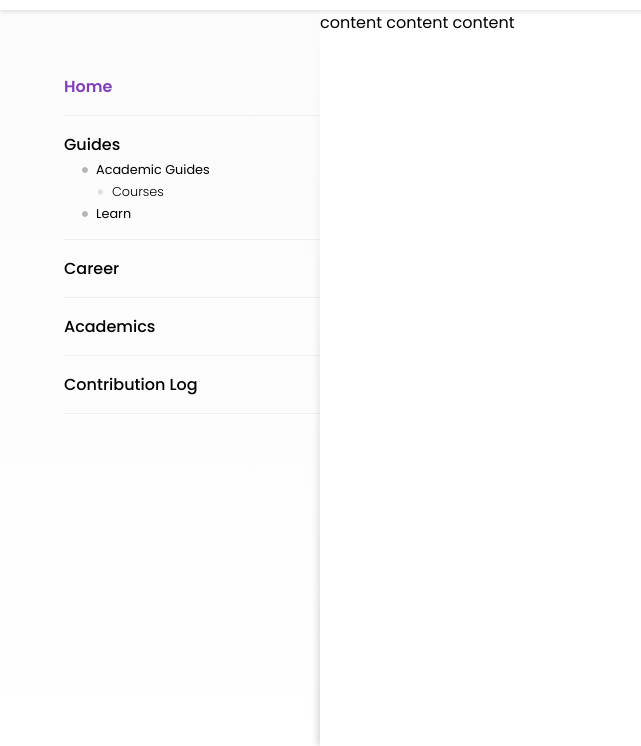
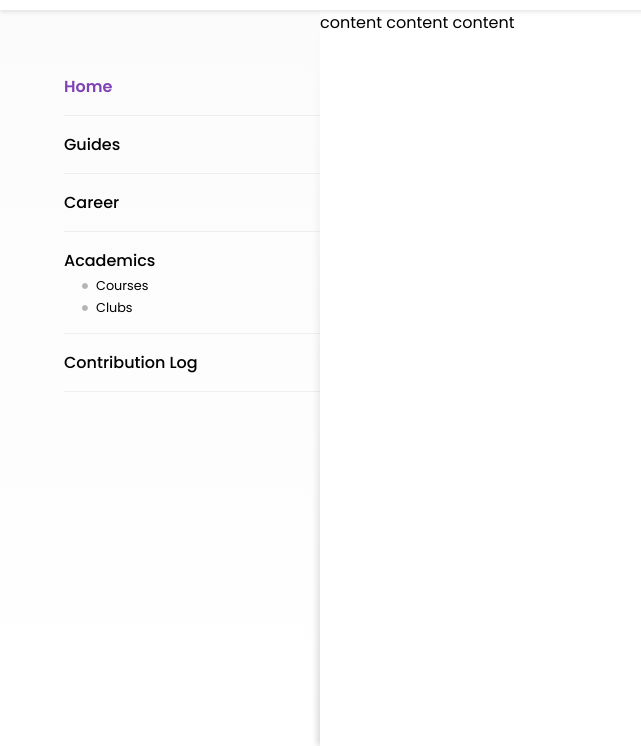
Before and after one commit to BUGS-NYU/NYU-CS-Wiki-old, a Gatsby site: page /home in a window 1280 px wide. Shown: the part 54-800 px from the top of the page, without its empty margins (0-641 px from the left). Built offline with nearby package versions, Linux system fonts and the light colour scheme; Gatsby itself is replaced by a stand-in of ours.

Commit message:
test side bar

```diff
--- a/src/components/Sidebar/index.js
+++ b/src/components/Sidebar/index.js
@@ -14,24 +14,6 @@ const SideBar = () => {
     {
       label: "Guides",
       url: "/guides",
-      expanded: true,
-      nodes: [
-        {
-          label: "Academic Guides",
-          url: "/guides/academic",
-          expanded: true,
-          nodes: [
-            {
-              label: "Courses",
-              url: "/guides/academic/courses",
-            },
-          ],
-        },
-        {
-          label: "Learn",
-          url: "/guides/learn",
-        },
-      ],
     },
     {
       label: "Career",
@@ -40,6 +22,17 @@ const SideBar = () => {
     {
       label: "Academics",
       url: "/academics",
+      expanded: true,
+      nodes: [
+        {
+          label: "Courses",
+          url: "/academics/courses"
+        },
+        {
+          label: "Clubs",
+          url: "/academics/clubs",
+        },
+      ],
     },
     {
       label: "Contribution Log",
```
